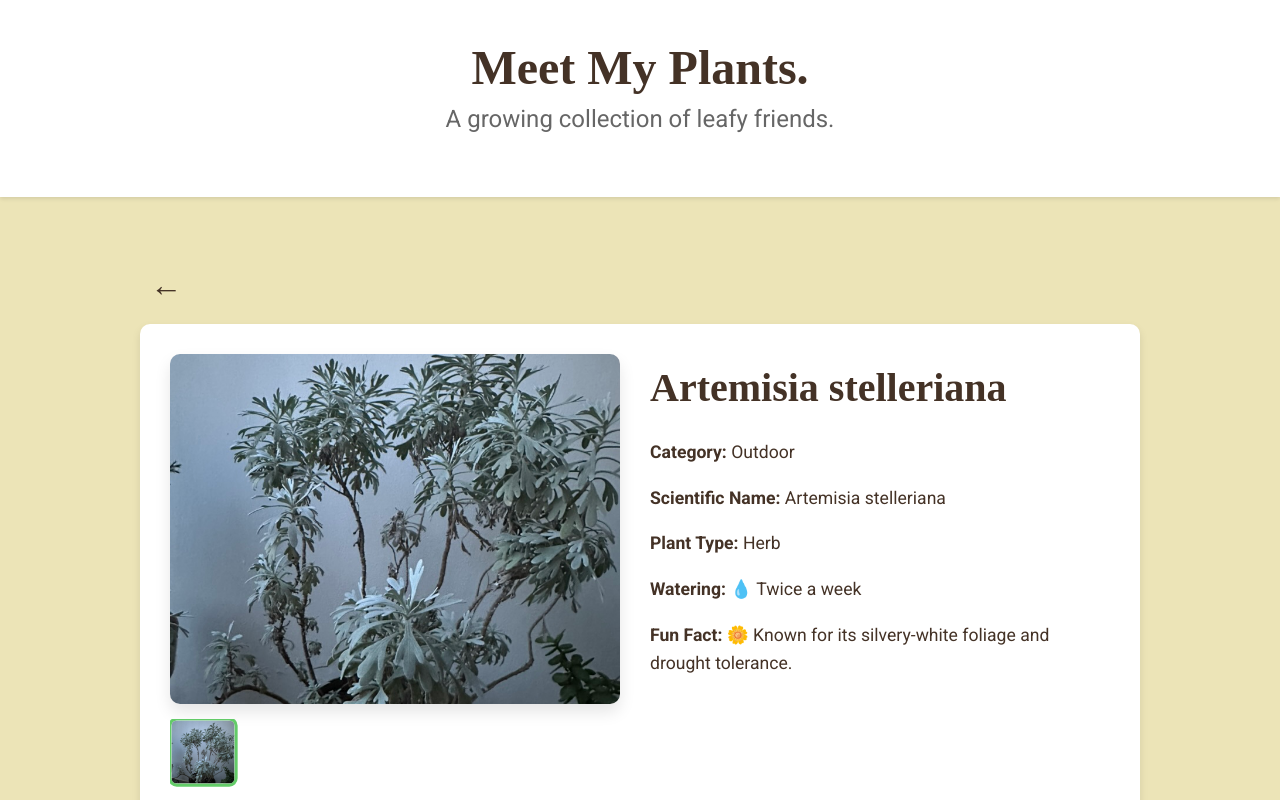
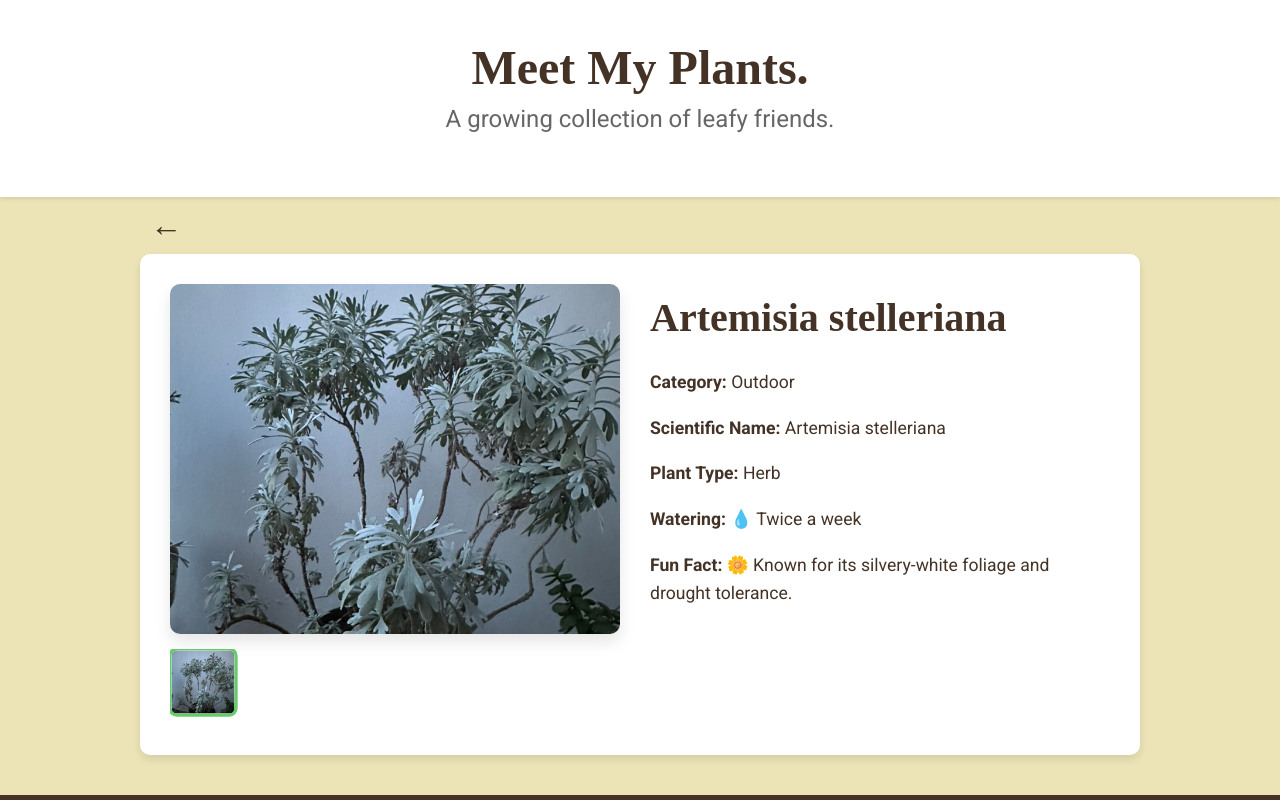
Before and after one commit to amankhandelwal/my-plants, a React (Create React App) app: page /my-plants/plant/artemisia-stelleriana in a window 1280 px wide. Shown: the top 800 px of the page. Built offline with nearby package versions, Linux system fonts and the light colour scheme; a web font is replaced by a local one.

Commit message:
reduce space between back button and header

```diff
--- a/src/App.css
+++ b/src/App.css
@@ -6,5 +6,5 @@
 
 main {
   flex: 1;
-  padding: 20px;
+  padding: 0px 20px 20px;
 }
--- a/src/pages/PlantDetailsPage/PlantDetailsPage.css
+++ b/src/pages/PlantDetailsPage/PlantDetailsPage.css
@@ -1,7 +1,7 @@
 .plant-details-container {
-  padding: 20px;
+  padding: 0px 20px;
   max-width: 1000px;
-  margin: 20px auto;
+  margin: 0px auto 20px;
 }
 
 .plant-details-page {
@@ -57,7 +57,7 @@
   padding: 10px;
   cursor: pointer;
   font-size: 2em;
-  margin-bottom: 10px; /* Space between button and content */
+  margin-bottom: 0; /* Space between button and content */
   display: block; /* Ensure it takes its own row */
   transition: color 0.2s ease-in-out;
 }
```
